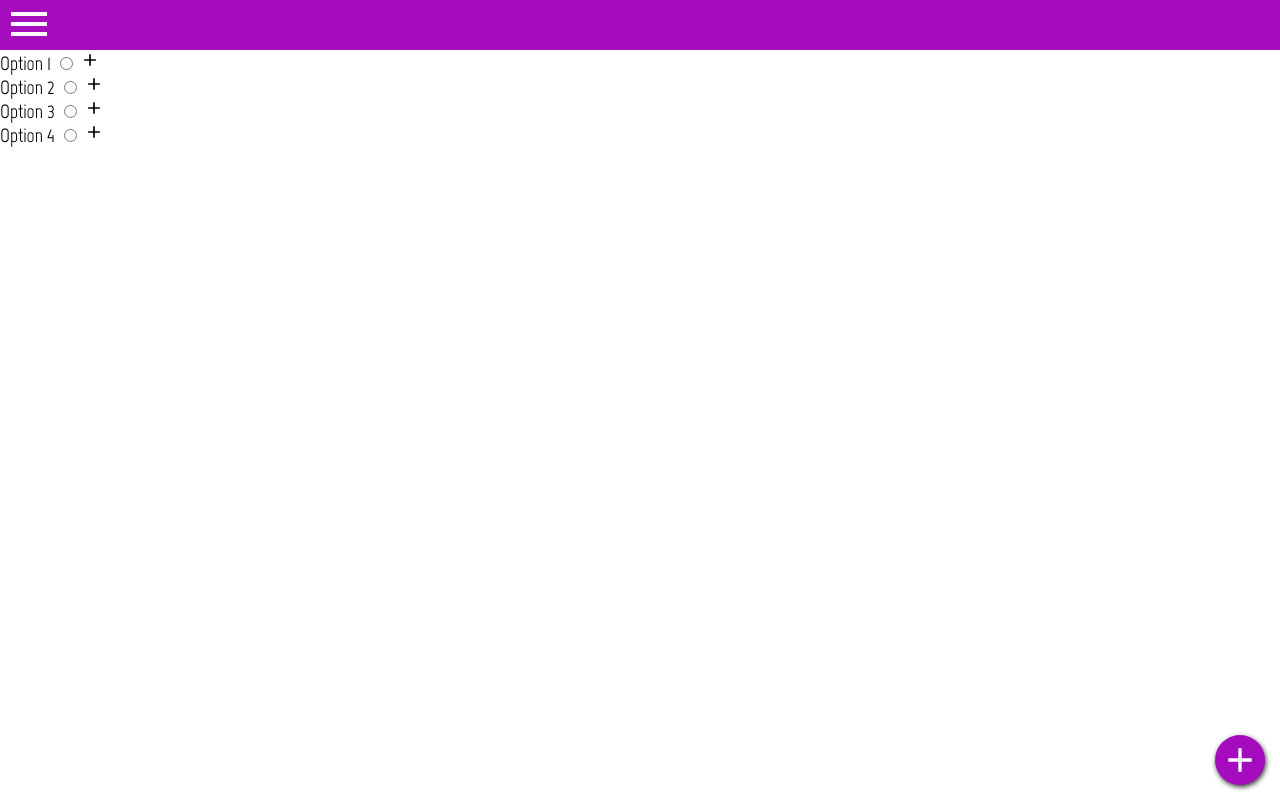
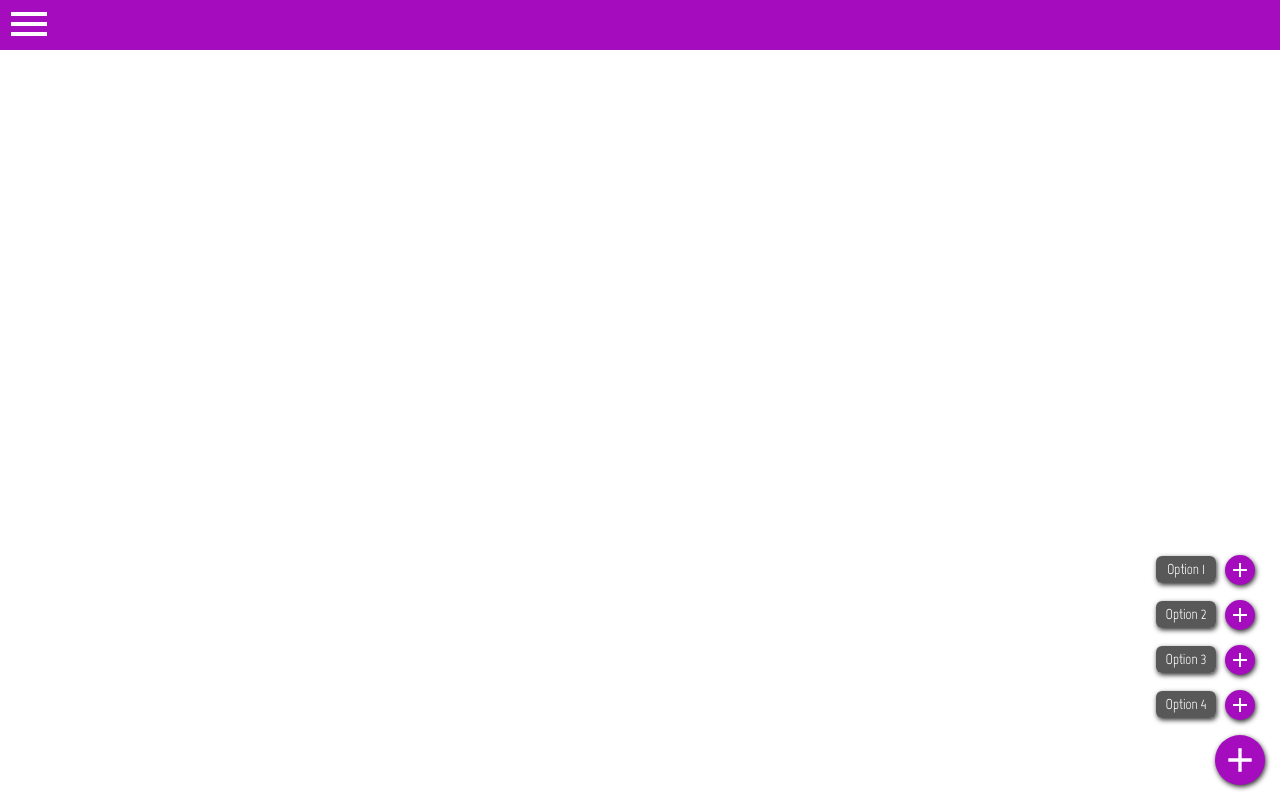
Before and after one commit to miked49er/ohcounter-mycounter, a website: page index.html in a window 1280 px wide. Drawn offline with Linux system fonts and the light colour scheme; files whose address does not match are found by name.

Commit message:
Compiled SCSS

```diff
--- a/css/styles.css
+++ b/css/styles.css
@@ -138,6 +138,25 @@ body:after {
   display: none !important;
 }
 
+/* line 1, ../lib/sass/_partials.scss */
+.fab, .fab-mini {
+  -moz-transition: all 1s;
+  -o-transition: all 1s;
+  -webkit-transition: all 1s;
+  transition: all 1s;
+  -moz-box-shadow: 1px 2px 5px #333333;
+  -webkit-box-shadow: 1px 2px 5px #333333;
+  box-shadow: 1px 2px 5px #333333;
+  display: flex;
+  position: relative;
+  background-color: #a40cbe;
+  border-radius: 100px;
+  align-items: center;
+  vertical-align: middle;
+  z-index: 10;
+  cursor: pointer;
+}
+
 /* line 1, ../lib/sass/_animations.scss */
 .slide-in {
   z-index: 10;
@@ -213,6 +232,58 @@ body:after {
   transition-duration: .5s;
 }
 
+/* line 1, ../lib/sass/_tooltip.scss */
+.tooltip .tooltiptext {
+  -moz-box-shadow: 1px 2px 5px #333333;
+  -webkit-box-shadow: 1px 2px 5px #333333;
+  box-shadow: 1px 2px 5px #333333;
+  visibility: hidden;
+  min-width: 60px;
+  width: auto;
+  background-color: rgba(47, 47, 47, 0.8);
+  color: #fff;
+  font-size: .9rem;
+  text-align: center;
+  border-radius: 6px;
+  padding: 3px 0;
+  /* Position the tooltip */
+  position: absolute;
+  z-index: 10;
+}
+
+/* line 18, ../lib/sass/_tooltip.scss */
+.tooltip:hover .tooltiptext {
+  visibility: visible;
+}
+
+/* line 22, ../lib/sass/_tooltip.scss */
+.tooltip-left {
+  top: -2px;
+  right: 150%;
+}
+
+/* line 27, ../lib/sass/_tooltip.scss */
+.tooltip-right {
+  top: -2px;
+  left: 150%;
+}
+
+/* line 32, ../lib/sass/_tooltip.scss */
+.tooltip-top {
+  width: 60px;
+  bottom: 100%;
+  left: 50%;
+  margin-left: -30px;
+}
+
+/* line 39, ../lib/sass/_tooltip.scss */
+.tooltip-bottom {
+  width: 60px;
+  top: 100%;
+  left: 50%;
+  margin-left: -30px;
+}
+
 /* line 1, ../lib/sass/_nav.scss */
 header {
   display: block;
@@ -241,7 +312,7 @@ header .menu-button {
   z-index: 20;
   width: 90%;
   height: 100vh;
-  background-color: #fff;
+  background-color: #000;
 }
 
 /* line 28, ../lib/sass/_nav.scss */
@@ -271,41 +342,53 @@ header .menu-button {
 
 /* line 1, ../lib/sass/_fab.scss */
 .fab {
-  -moz-transition: all 1s;
-  -o-transition: all 1s;
-  -webkit-transition: all 1s;
-  transition: all 1s;
-  -moz-box-shadow: 1px 2px 5px #333333;
-  -webkit-box-shadow: 1px 2px 5px #333333;
-  box-shadow: 1px 2px 5px #333333;
-  display: flex;
-  position: absolute;
-  bottom: 0;
-  right: 0;
-  background-color: #a40cbe;
-  border-radius: 100px;
   padding: 5px;
   margin: 15px;
-  align-items: center;
-  vertical-align: middle;
 }
-/* line 19, ../lib/sass/_fab.scss */
+/* line 6, ../lib/sass/_fab.scss */
 .fab svg {
   width: 40px;
   height: 40px;
   fill: #fff;
 }
-/* line 28, ../lib/sass/_fab.scss */
-.fab:hover svg {
+
+/* line 13, ../lib/sass/_fab.scss */
+.fab-mini {
+  max-width: 30px;
+  padding: 3px;
+  margin: auto;
+}
+/* line 20, ../lib/sass/_fab.scss */
+.fab-mini svg {
+  width: 24px;
+  height: 24px;
   fill: #fff;
 }
-/* line 36, ../lib/sass/_fab.scss */
-.fab:active svg {
-  fill: #fff;
+/* line 26, ../lib/sass/_fab.scss */
+.fab-mini .tooltiptext {
+  visibility: visible;
 }
 
-/* line 44, ../lib/sass/_fab.scss */
-.fab-mini svg {
-  width: 20px;
-  height: 20px;
+/* line 31, ../lib/sass/_fab.scss */
+.fab-menu {
+  position: absolute;
+  bottom: 0;
+  right: 0;
 }
+/* line 36, ../lib/sass/_fab.scss */
+.fab-menu label {
+  cursor: pointer;
+  position: relative;
+  height: 24px;
+}
+/* line 42, ../lib/sass/_fab.scss */
+.fab-menu input[type="radio"] {
+  width: 0;
+  height: 0;
+  opacity: 0;
+  position: absolute;
+}
+/* line 49, ../lib/sass/_fab.scss */
+.fab-menu .fab-mini + .fab-mini {
+  margin-top: 15px;
+}
```
